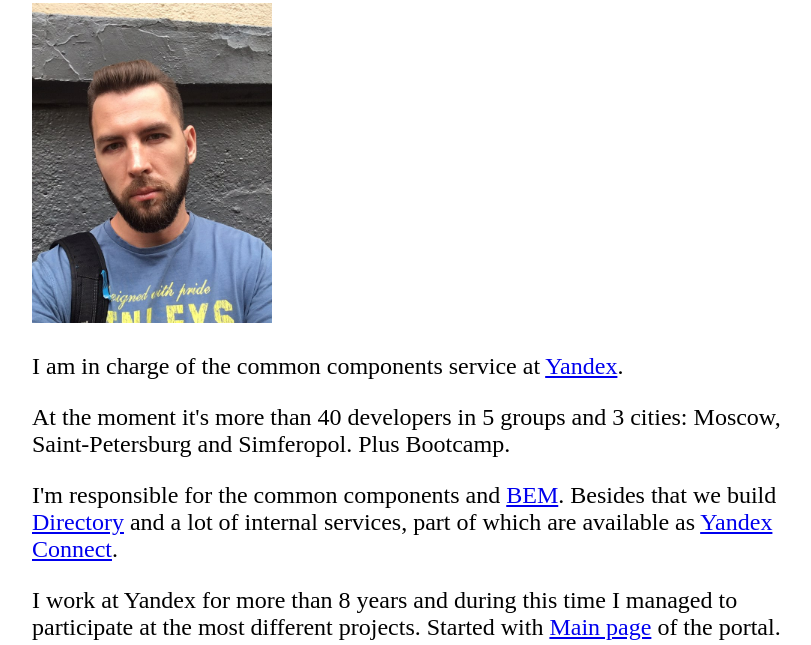
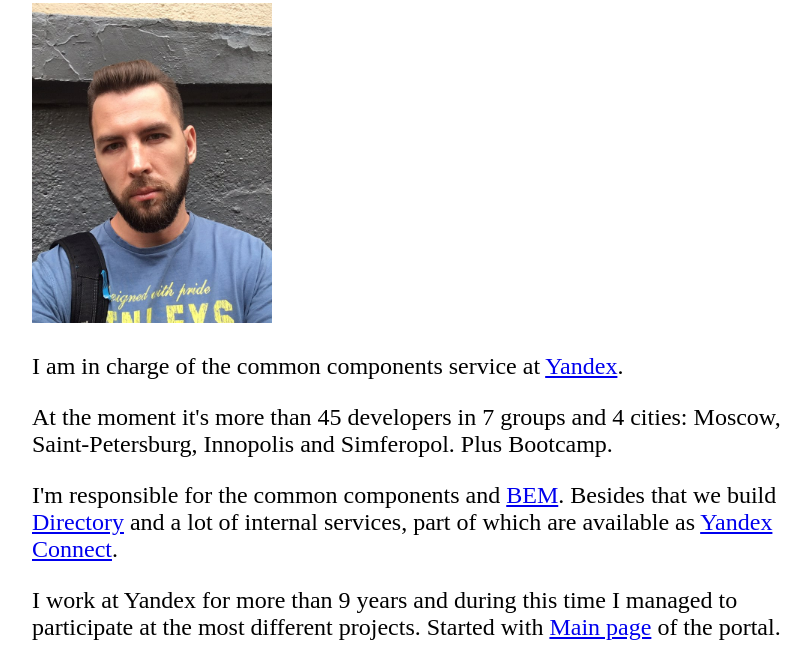
Before and after one commit to tadatuta/tadatuta.com, a plain HTML site: page index.html in a window 1280 px wide. Shown: the part 155-800 px from the top of the page, without its empty margins (0-811 px from the left). Drawn offline with Linux system fonts and the light colour scheme.

Commit message:
Update index.html

```diff
--- a/index.html
+++ b/index.html
@@ -27,9 +27,9 @@
 <p>My name is <strong>Vladimir Grinenko</strong>.</p>
 <div class="image"><img src="tadatuta.jpg" alt="Vladimir Grinenko photo" title="My photo" width="100%"></div>
 <p>I am in charge of the common components service at <a href="https://yandex.com/company/">Yandex</a>.</p>
-<p>At the moment it's more than 40 developers in 5 groups and 3 cities: Moscow, Saint-Petersburg and Simferopol. Plus Bootcamp.</p>
+<p>At the moment it's more than 45 developers in 7 groups and 4 cities: Moscow, Saint-Petersburg, Innopolis and Simferopol. Plus Bootcamp.</p>
 <p>I'm responsible for the common components and <a href="https://en.bem.info">BEM</a>. Besides that we build <a href="https://yandex.com/sprav/">Directory</a> and a lot of internal services, part of which are available as <a href="https://connect.yandex.com">Yandex Connect</a>.</p>
-<p>I work at Yandex for more than 8 years and during this time I managed to participate at the most different projects. Started with <a href="https://yandex.com">Main page</a> of the portal.</p>
+<p>I work at Yandex for more than 9 years and during this time I managed to participate at the most different projects. Started with <a href="https://yandex.com">Main page</a> of the portal.</p>
 <p>Before Yandex I led my own design studio having two offices.</p>
 <p>I'm active open source contributor: a member of 20 organizations on github, have more than 200 repos at <a href="https://github.com/tadatuta/">my own account</a> and maintain <a href="https://www.npmjs.com/~tadatuta">more that 100 packages at npm</a>.</p>
 
```
